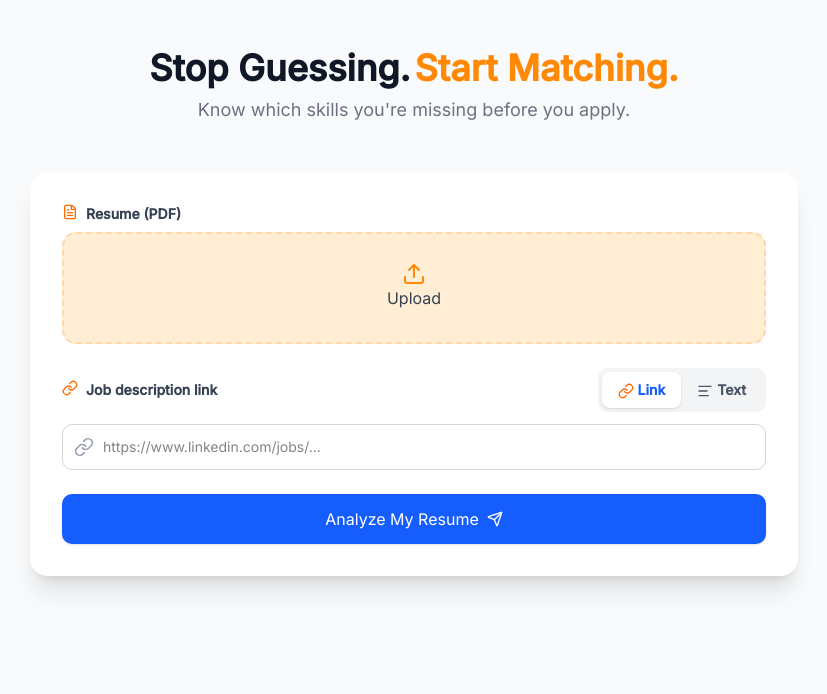
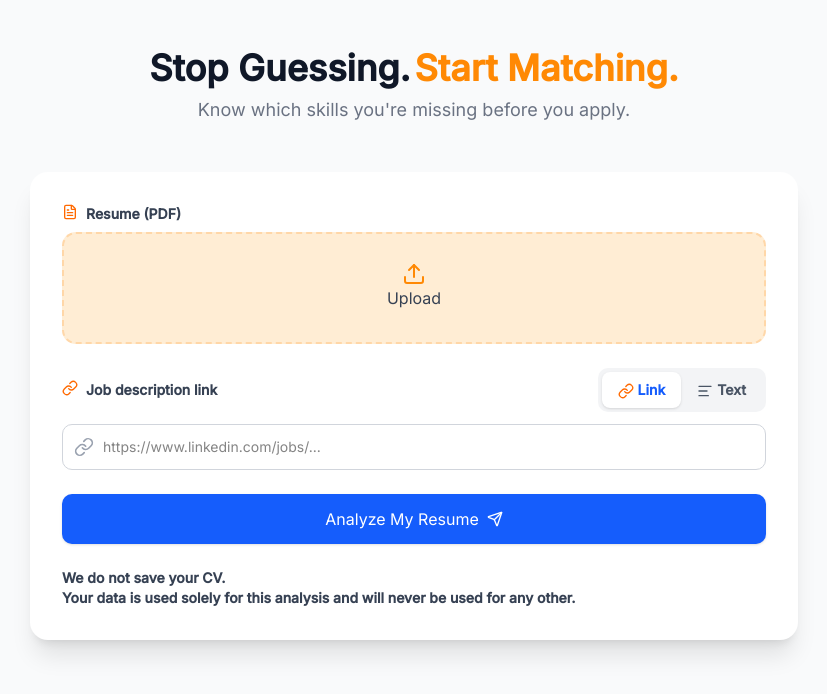
Before and after one commit to lazamal/focused-resume, a React (Vite) app in the folder frontend/: page / in a window 1280 px wide. Shown: the top 694 px of the page, without its empty margins (226-1053 px from the left). Built offline with nearby package versions, Linux system fonts and the light colour scheme.

Commit message:
added disclaimer

```diff
--- a/frontend/src/App.tsx
+++ b/frontend/src/App.tsx
@@ -287,6 +287,13 @@ function App() {
               </>
             )}
           </button>
+          <span className="text-sm font-semibold text-gray-700  ">
+            <p>We do not save your CV. </p>
+            <p>
+              {"    "}Your data is used solely for this analysis and will never
+              be used for any other.{" "}
+            </p>
+          </span>
         </form>
       </main>
 
```
